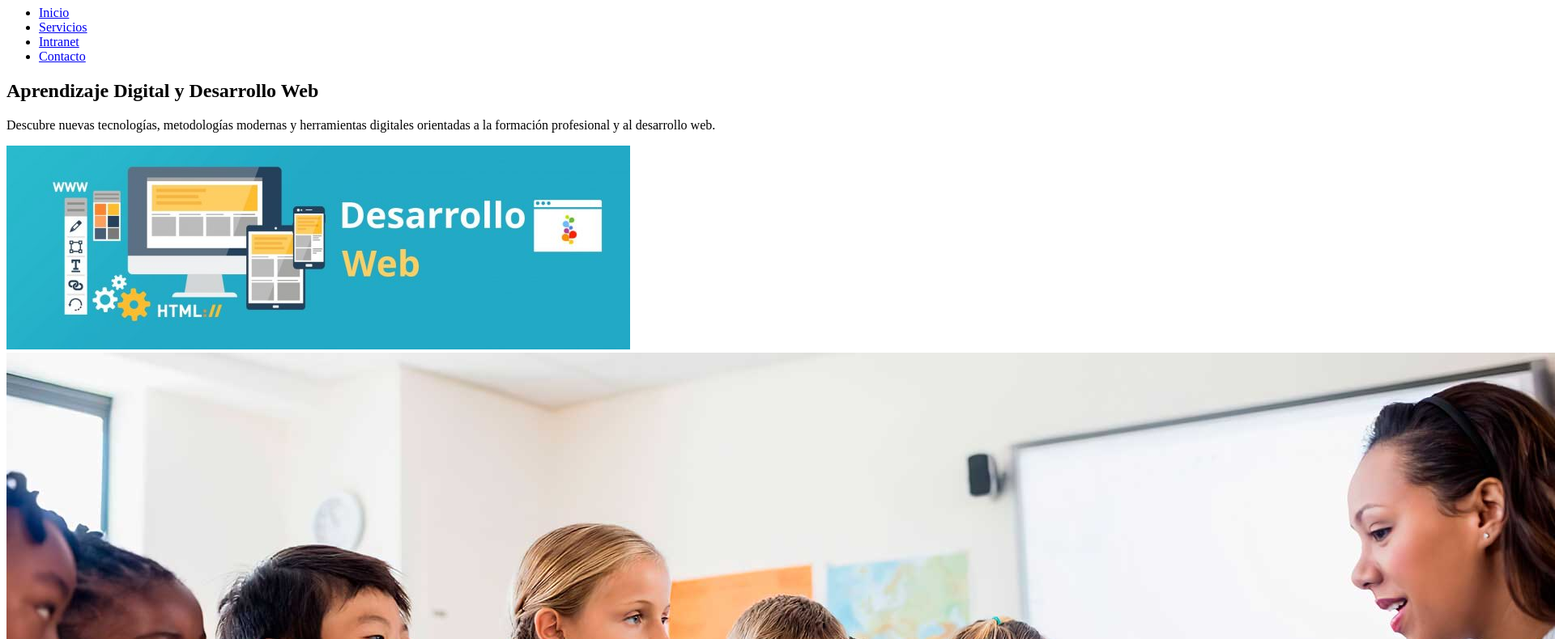
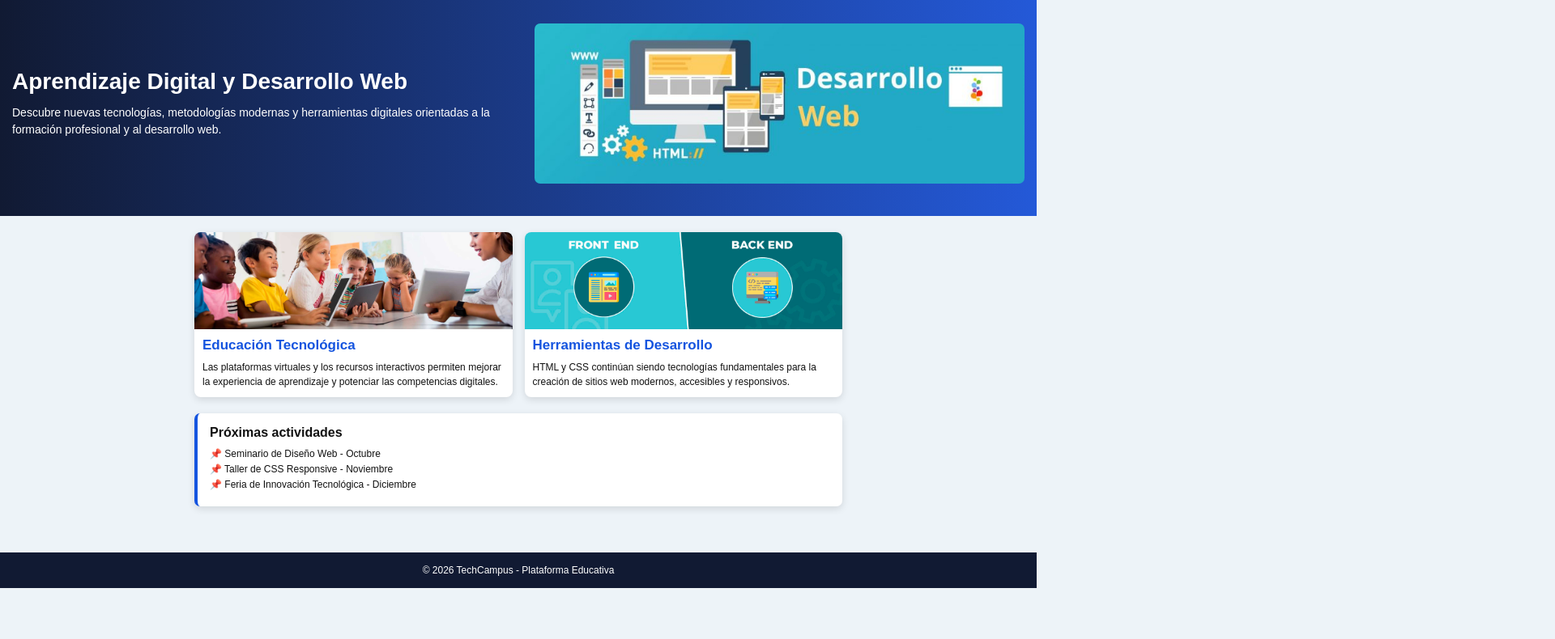
Before and after one commit to zeromingx/classes-web, a plain HTML site: page index.html in a window 1280 px wide. Shown: the part 73-863 px from the top of the page at 81% size, 1920 px wide, since content can reach past the window. After the commit the page ends 800 px from the top, so only its background shows below. Drawn offline with Linux system fonts and the light colour scheme; the site is published under a folder, as on GitHub Pages, so addresses that start at the root find nothing.

Commit message:
Corregir rutas de navegación y CSS

```diff
--- a/index.html
+++ b/index.html
@@ -4,7 +4,7 @@
     <meta charset="UTF-8">
     <meta name="viewport" content="width=device-width, initial-scale=1.0">
     <title>TechCampus</title>
-    <link rel="stylesheet" href="/styles.css">
+    <link rel="stylesheet" href="styles.css">
 </head>
 <body>
     <header>
@@ -12,9 +12,9 @@
         <nav>
             <ul>
                 <li><a href="index.html">Inicio</a></li>
-                <li><a href="/html/services.html">Servicios</a></li>
-                <li><a href="/html/intranet.html">Intranet</a></li>
-                <li><a href="/html/contact.html">Contacto</a></li>
+                <li><a href="html/services.html">Servicios</a></li>
+                <li><a href="html/intranet.html">Intranet</a></li>
+                <li><a href="html/contact.html">Contacto</a></li>
             </ul>
         </nav>
     </header>
```
Also changed, not shown: html/contact.html (+1 -1 lines), html/intranet.html (+1 -1 lines), html/services.html (+1 -1 lines).
